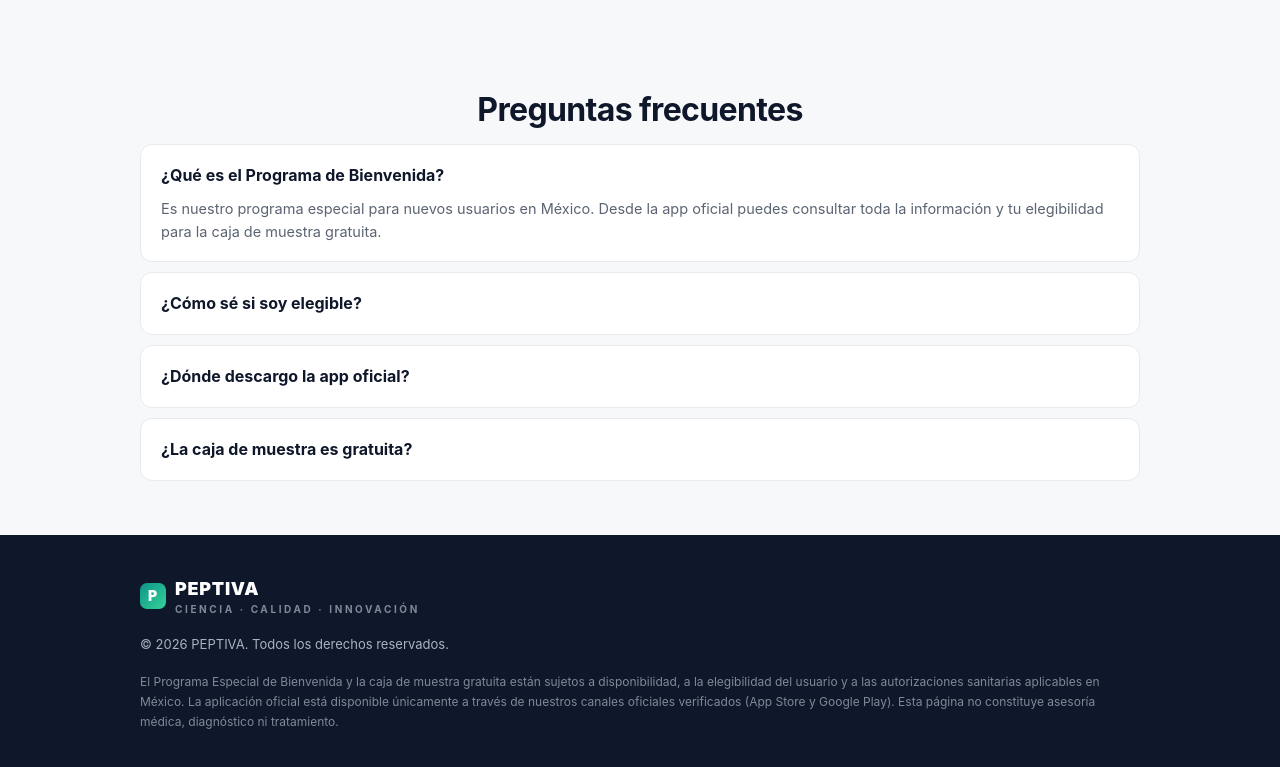
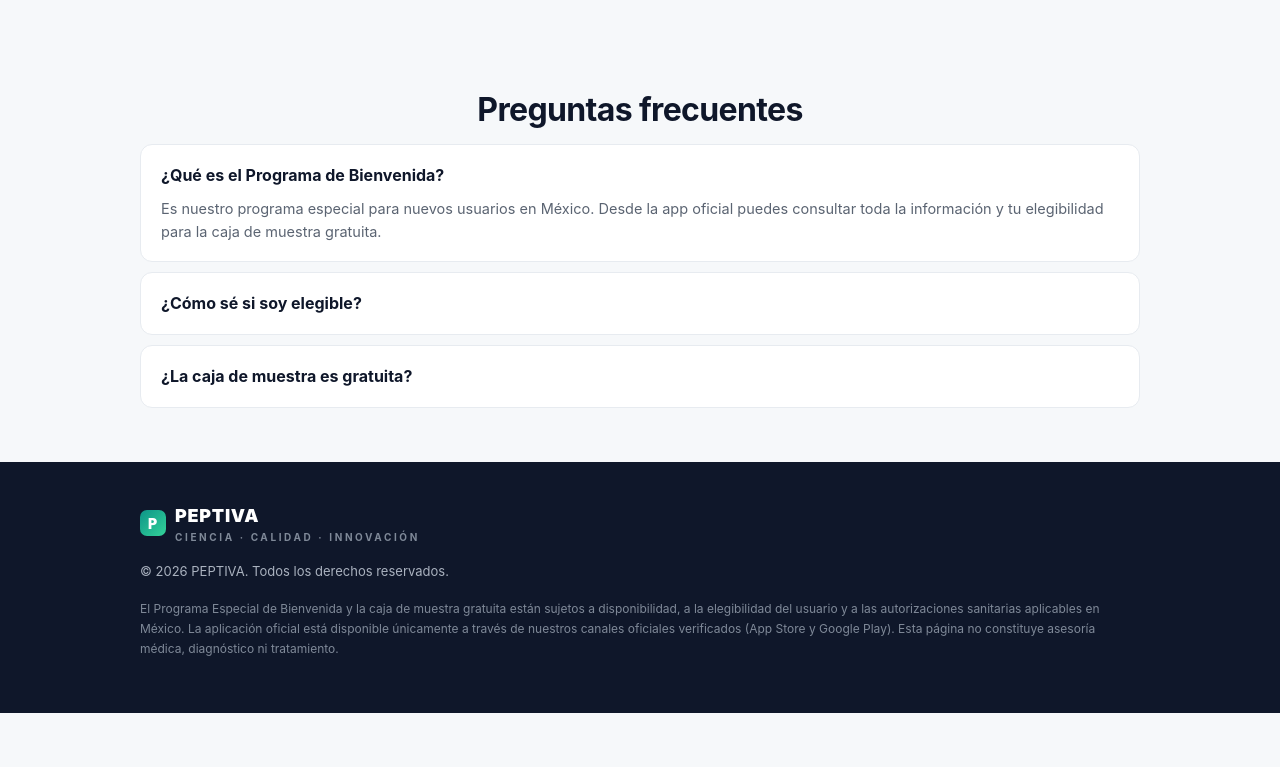
Before and after one commit to xiaoxiongmao186/peptiva-mx, a plain HTML site: page index.html in a window 1280 px wide. Shown: the part 1884-2651 px from the top of the page. After the commit the page ends 2597 px from the top, so only its background shows below. Drawn offline with Linux system fonts and the light colour scheme.

Commit message:
Remove FAQ item: donde descargo la app

```diff
--- a/index.html
+++ b/index.html
@@ -252,10 +252,6 @@
         <p>Descarga la app oficial, regístrate y revisa la sección del programa. La elegibilidad está sujeta a disponibilidad y a las autorizaciones sanitarias aplicables.</p>
       </details>
       <details>
-        <summary>¿Dónde descargo la app oficial?</summary>
-        <p>Únicamente en las tiendas oficiales (App Store y Google Play) a través de los enlaces de esta página. No descargues desde canales no verificados.</p>
-      </details>
-      <details>
         <summary>¿La caja de muestra es gratuita?</summary>
         <p>Sí, está pensada como un beneficio del programa de bienvenida, sujeto a disponibilidad, elegibilidad y a las autorizaciones sanitarias aplicables.</p>
       </details>
```
